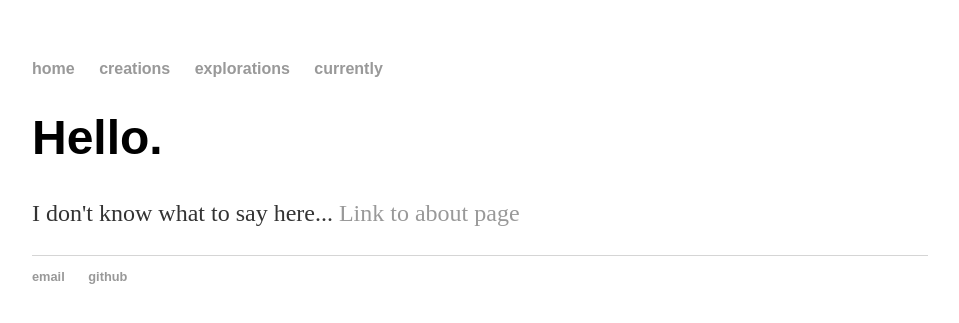
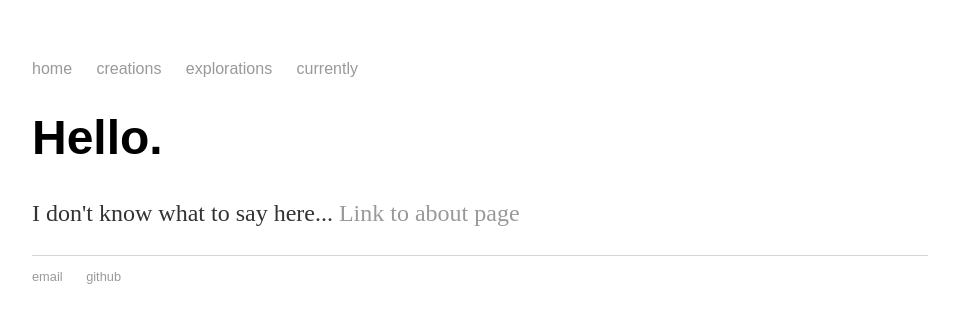
Before and after one commit to mayasheth/mayasheth.github.io, a Jekyll site: the page built from index.html, in a window 1280 px wide. Shown: the top 323 px of the page, without its empty margins (160-1119 px from the left). Built offline with Jekyll 4.4.1, drawn with Linux system fonts in a browser that asks for light colours.

Commit message:
Update main.css

```diff
--- a/css/main.css
+++ b/css/main.css
@@ -6,7 +6,7 @@ nav ul, footer ul {
     font-family: 'Raleway', sans-serif;
     padding: 0px;
     list-style: none;
-    font-weight: bold;
+    font-weight: semi-bold;
 }
 nav ul li, footer ul li {
     display: inline;
```
